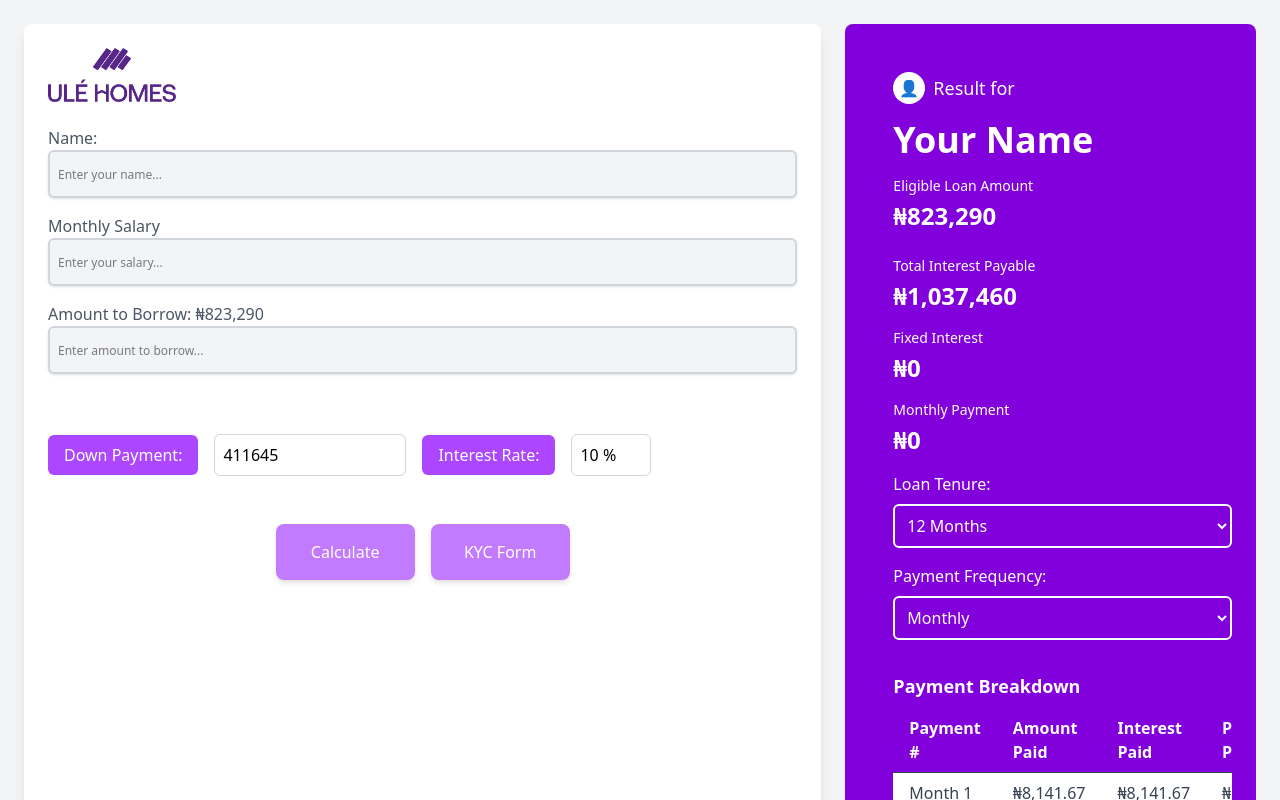
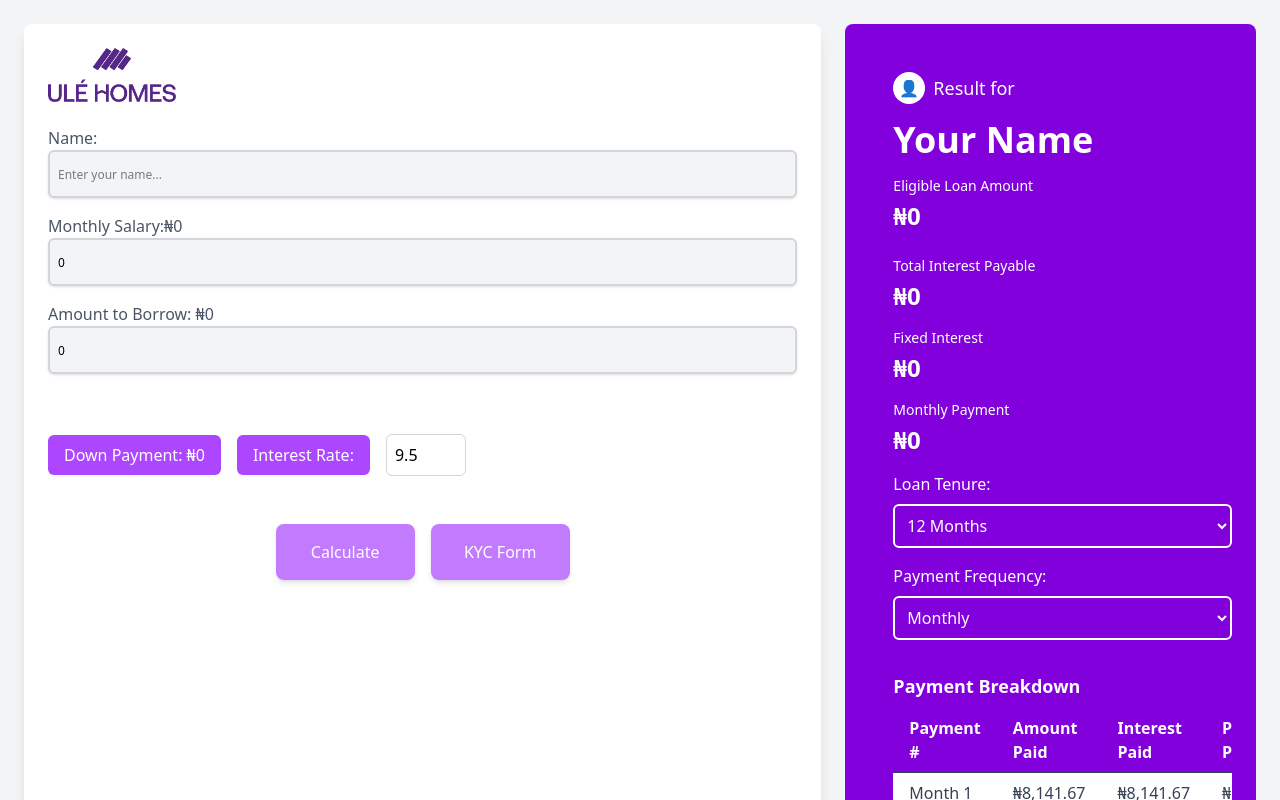
Before and after one commit to TunmiDev/loan-calculator, a React (Vite) app: page / in a window 1280 px wide. Shown: the top 800 px of the page. Built offline with nearby package versions, Linux system fonts and the light colour scheme.

Commit message:
Update App.jsx

```diff
--- a/src/App.jsx
+++ b/src/App.jsx
@@ -1,16 +1,22 @@
-import React, { useState } from "react";
+import React, { useState, useEffect } from "react";
 import logo from "../src/assets/logo.png";
 
 const LoanCalculator = () => {
   const [name, setName] = useState("");
-  const [salary, setSalary] = useState("");
-  const [downPayment, setDownPayment] = useState(299642);
-  const [loanAmount, setLoanAmount] = useState(823290);
-  const [tenure, setTenure] = useState(60);
+  const [salary, setSalary] = useState(0);
+  const [downPayment, setDownPayment] = useState(0);
+  const [loanAmount, setLoanAmount] = useState(0); // Initial loan amount
+  const [tenure, setTenure] = useState(60); // in months
   const [interestRate, setInterestRate] = useState(9.5);
   const [monthlyPayment, setMonthlyPayment] = useState(0);
+  const [totalInterestPayable, setTotalInterestPayable] = useState(0);
 
-  // Function to calculate
+  // Update down payment whenever loan amount changes
+  useEffect(() => {
+    setDownPayment(loanAmount / 2);
+  }, [loanAmount]);
+
+  // Function to calculate EMI
   const calculateEMI = () => {
     const monthlyRate = interestRate / 100 / 12;
     const totalMonths = tenure;
@@ -18,6 +24,30 @@ const LoanCalculator = () => {
       (loanAmount * monthlyRate * Math.pow(1 + monthlyRate, totalMonths)) /
       (Math.pow(1 + monthlyRate, totalMonths) - 1);
     return emi.toFixed(0);
+  };
+
+  // Function to calculate total interest payable
+  const calculateTotalInterestPayable = () => {
+    const loanTermInYears = tenure / 12; // Convert months to years
+    const totalInterest = loanAmount * (interestRate / 100) * loanTermInYears;
+    return totalInterest.toFixed(0);
+  };
+
+  // Handle Calculate button click
+  const handleCalculate = () => {
+    const emi = calculateEMI();
+    const maxMonthlyPayment = salary ? Number(salary) * 0.3 : 0; // Calculate 30% of salary
+
+    // Check if the calculated EMI exceeds the maximum allowable payment
+    if (emi > maxMonthlyPayment) {
+      alert(
+        `The monthly payment of ₦${emi} exceeds 30% of your salary (₦${maxMonthlyPayment}). Please adjust the loan amount or terms.`
+      );
+    } else {
+      setMonthlyPayment(emi);
+      const totalInterest = calculateTotalInterestPayable();
+      setTotalInterestPayable(totalInterest);
+    }
   };
 
   return (
@@ -44,7 +74,9 @@ const LoanCalculator = () => {
 
         {/* Monthly Salary */}
         <div className="mt-4">
-          <label className="block text-gray-600">Monthly Salary</label>
+          <label className="block text-gray-600">
+            Monthly Salary:₦{salary.toLocaleString()}
+          </label>
           <input
             type="text"
             placeholder="Enter your salary..."
@@ -66,9 +98,11 @@ const LoanCalculator = () => {
           <input
             type="text"
             placeholder="Enter amount to borrow..."
+            value={loanAmount}
+            onChange={(e) => setLoanAmount(Number(e.target.value))}
             className="focus:border-indigo-700 focus:outline-none focus:shadow-outline
-      flex-grow transition duration-200 appearance-none p-2 border-2 border-gray-300 text-black bg-gray-100
-      font-normal w-full h-12 text-xs rounded-md shadow-sm mb-5"
+            flex-grow transition duration-200 appearance-none p-2 border-2 border-gray-300 text-black bg-gray-100
+            font-normal w-full h-12 text-xs rounded-md shadow-sm mb-5"
           />
         </div>
 
@@ -77,20 +111,16 @@ const LoanCalculator = () => {
           <div className="flex flex-wrap sm:flex-nowrap items-center gap-4">
             {/* Down Payment */}
             <label className="bg-purple-500 text-white px-4 py-2 rounded-md whitespace-nowrap">
-              Down Payment:
+              Down Payment: ₦{downPayment.toLocaleString()}
             </label>
-            <input
-              value="411645"
-              type="text"
-              className="p-2 border border-gray-300 rounded-md w-full sm:w-48"
-            />
 
             {/* Interest Rate */}
             <label className="bg-purple-500 text-white px-4 py-2 rounded-md whitespace-nowrap">
               Interest Rate:
             </label>
             <input
-              value="10 %"
+              value={interestRate}
+              onChange={(e) => setInterestRate(Number(e.target.value))}
               type="text"
               className="p-2 border border-gray-300 rounded-md w-full sm:w-20"
             />
@@ -102,7 +132,7 @@ const LoanCalculator = () => {
           {/* Calculate Button */}
           <button
             className="w-full sm:w-52 md:w-[139px] h-[56px] bg-purple-400 text-white py-3 rounded-lg shadow-md hover:bg-purple-700 transition-all"
-            onClick={() => setMonthlyPayment(calculateEMI())} // Update state on click
+            onClick={handleCalculate} // Update state on click
           >
             Calculate
           </button>
@@ -137,7 +167,7 @@ const LoanCalculator = () => {
           <div className="mb-4">
             <p className="text-sm">Total Interest Payable</p>
             <p className="text-2xl font-bold mt-1">
-              ₦{(calculateEMI() * tenure).toLocaleString()}
+              ₦{totalInterestPayable.toLocaleString()}
             </p>
           </div>
 
```
